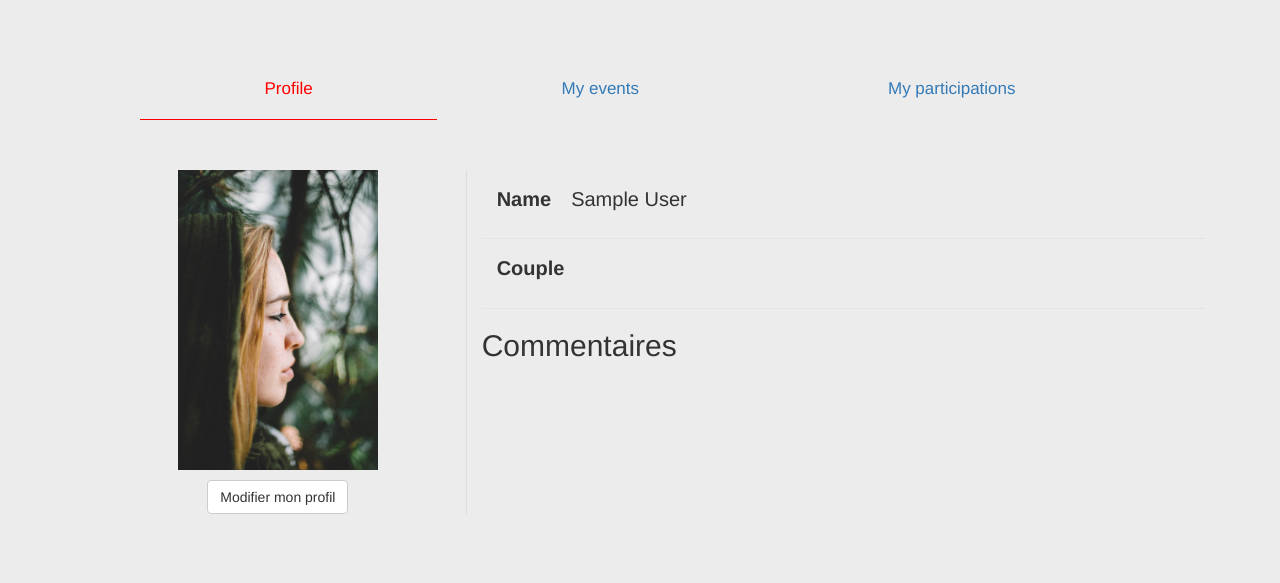
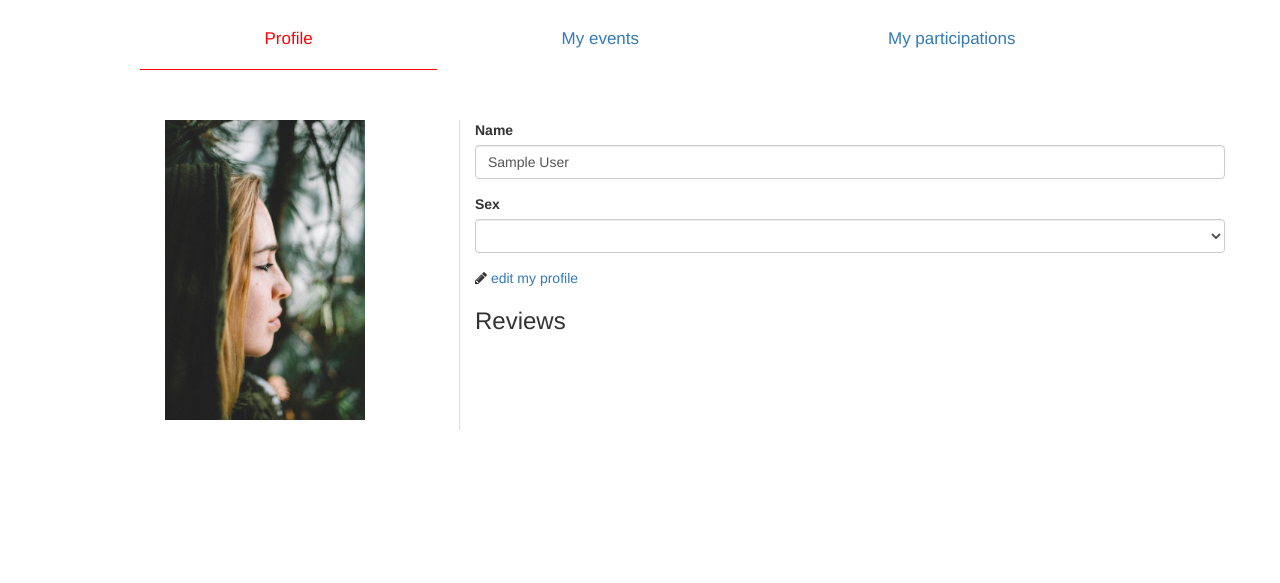
Before and after one commit to stephwithunaccent/rails-airbnb-clone, a Rails app: template app/views/users/show.html.erb in a window 1280 px wide. Shown: the top 583 px of the page. Run offline with Rails 7, Linux system fonts and the light colour scheme; the template is opened without the code that fills it, so the values that code supplies are empty; the visitor is signed in with stand-in values (Sample User, id 1); style sheets or scripts are compiled from the project's sources; some libraries are stand-ins or nearby versions.

Commit message:
update view user#show

```diff
--- a/app/assets/stylesheets/pages/_index.scss
+++ b/app/assets/stylesheets/pages/_index.scss
@@ -1,4 +1,3 @@
 // Import page-specific CSS files here.
 @import "home";
-@import "profile";
 @import "tabs";
--- a/app/assets/stylesheets/pages/_profile.scss
+++ /dev/null
@@ -1,18 +0,0 @@
-// * {
-//   border: 1px solid black;
-// }
-
-
-
-.nav-tabs { border-bottom: 2px solid #DDD; }
-.nav-tabs > li.active > a, .nav-tabs > li.active > a:focus, .nav-tabs > li.active > a:hover { border-width: 0; }
-.nav-tabs > li > a { border: none; color: #666; }
-.nav-tabs > li.active > a, .nav-tabs > li > a:hover { border: none; color: #4285F4 !important; background: transparent; }
-.nav-tabs > li > a::after { content: ""; background: #4285F4; height: 2px; position: absolute; width: 100%; left: 0px; bottom: -1px; transition: all 250ms ease 0s; transform: scale(0); }
-.nav-tabs > li.active > a::after, .nav-tabs > li:hover > a::after { transform: scale(1); }
-.tab-nav > li > a::after { background: #21527d none repeat scroll 0% 0%; color: #fff; }
-.tab-pane { padding: 15px 0; }
-.tab-content{padding:20px}
-
-.card {background: #FFF none repeat scroll 0% 0%; box-shadow: 0px 1px 3px rgba(0, 0, 0, 0.3); margin-bottom: 30px; }
-body{ background: #EDECEC; padding:50px}
--- a/app/assets/stylesheets/pages/_tabs.scss
+++ b/app/assets/stylesheets/pages/_tabs.scss
@@ -1,3 +1,7 @@
+/** {
+  border: 1px solid black;
+}*/
+
 .tabs {
   display: flex;
   padding: 10px 70px 0 70px;
@@ -8,7 +12,7 @@
   text-decoration: none;
   color: red;
 }
-.tabs h3 {
+.tabs h2 {
   font-size: 17px;
   margin: 0;
 }
@@ -29,17 +33,24 @@
   padding-top: 50px;
 }
 .tab-content p {
-  font-size: 20px;
+  font-size: 18px;
 }
+
+
+input {
+  border-radius: 3px;
+  padding: 8px 10px;
+  border: 1px solid #DDD;
+}
+
 
 
 .profile-infos {
   display: flex;
   padding: 15px;
-  border-bottom: 1px dotted #ddd;
+  border-bottom: 1px solid #ddd;
 }
 .profile-label {
-  margin-right: 20px;
   font-weight: bold;
 }
 .border-right {
--- a/app/controllers/users_controller.rb
+++ b/app/controllers/users_controller.rb
@@ -1,5 +1,5 @@
 class UsersController < ApplicationController
-  before_action :set_user, only: [:show, :destroy, :edit]
+  before_action :set_user, only: [:show, :destroy, :edit, :update]
 
   def new
     @user = User.new
--- a/app/views/users/show.html.erb
+++ b/app/views/users/show.html.erb
@@ -1,72 +1,51 @@
 <div class="container">
-    <!-- Nav tabs -->
-    <!-- <ul class="nav nav-tabs text-center" role="tablist">
-      <li role="presentation" class="active"><a href="#home" aria-controls="home" role="tab" data-toggle="tab">Profil</a></li>
-      <li role="presentation"><a href="#profile" aria-controls="profile" role="tab" data-toggle="tab">Mes évènements</a></li>
-      <li role="presentation"><a href="#messages" aria-controls="messages" role="tab" data-toggle="tab">Mes participations</a></li>
-    </ul>
-
-    <!-- Tab panes -->
-    <!-- <div class="tab-content">
-      <div role="tabpanel" class="tab-pane fade in active" id="home">
-          <div class="row">
-            <div class="col-xs-12 col-sm-4 border-right">
-              <%= image_tag "avatar.jpg", width: 200, class: "profile_picture" %>
-              <div><%= link_to "Modifier mon profil", "#", {class: "btn btn-default"} %></div>
-            </div>
-            <div class="col-xs-12 col-sm-8"> -->
-           <!--    <p>Name: <%= @user.name %></p>
-              <p>Couple: <%= @user.sex %></p>
-              <h2>Commentaires</h2>
-            </div>
-          </div>
-      </div>
-      <div role="tabpanel" class="tab-pane fade in " id="profile">...</div>
-      <div role="tabpanel" class="tab-pane fade in " id="messages">...</div>
-      <div role="tabpanel" class="tab-pane fade in " id="settings">...</div>
-    </div> -->
 
     <div class="tabs text-center">
       <a class="tab active" data-target="#bio">
-        <h3>Profile</h3>
+        <h2>Profile</h2>
       </a>
       <a class="tab" data-target="#projects">
-        <h3>My events</h3>
+        <h2>My events</h2>
       </a>
       <a class="tab" data-target="#contact">
-        <h3>My participations</h3>
+        <h2>My participations</h2>
       </a>
     </div>
 
     <div class="container">
-      <div class="tab-content" id="bio">
-        <div class="row">
+      <div class="row tab-content" id="bio">
+        <div class="col-xs-12 col-sm-4 border-right">
+          <%= image_tag "avatar.jpg", width: 200, class: "profile_picture" %>
+        </div>
+        <div class="col-xs-12 col-sm-8">
+          <%= simple_form_for @user do |f| %>
+            <%= f.input :name, disabled: true %>
+            <%= f.input :sex, disabled: true, collection: ["Homme & Femme", "Homme & Homme", "Femme & Femme"] %>
+          <% end %>
+          <i class="fa fa-pencil" aria-hidden="true"></i><%= link_to " edit my profile", edit_user_path(@user) %>
+          <h3>Reviews</h3>
+        </div>
+
+
+        <div class="tab-content hidden" id="projects">
           <div class="col-xs-12 col-sm-4 border-right">
-            <%= image_tag "avatar.jpg", width: 200, class: "profile_picture" %>
-            <div class="text-center">
-              <%= link_to "Modifier mon profil", "#", {class: "btn btn-default"} %>
-            </div>
+
           </div>
-          <div class="col-xs-12 col-sm-8">
-            <div class="profile-infos">
-              <p class="profile-label name">Name</p>
-              <p><%= @user.name %></p>
-            </div>
-            <div class="profile-infos">
-              <p class="profile-label couple">Couple</p>
-              <p><%= @user.sex %></p>
-            </div>
-            <h2>Commentaires</h2>
+            <div class="col-xs-12 col-sm-8">
+              <%= simple_form_for @user do |f| %>
+              <%= f.input :name, disabled: true %>
+              <%= f.input :sex, disabled: true, collection: ["Homme & Femme", "Homme & Homme", "Femme & Femme"] %>
+              <% end %>
+            <i class="fa fa-pencil" aria-hidden="true"></i><%= link_to " edit my profile", edit_user_path(@user) %>
+            <h3>Reviews</h3>
           </div>
         </div>
+
+
+        <div class="tab-content hidden" id="contact">
+          <p>Contact me if you want.</p>
+        </div>
       </div>
-      <div class="tab-content hidden" id="projects">
-        <p>Here are my projects.</p>
-      </div>
-      <div class="tab-content hidden" id="contact">
-        <p>Contact me if you want.</p>
-      </div>
-    </div>
 
     <script src="https://ajax.googleapis.com/ajax/libs/jquery/1.11.1/jquery.min.js"></script>
     <script src="javascript/tabs.js"></script>
--- a/app/views/users/update.html.erb
+++ /dev/null
@@ -1,2 +0,0 @@
-<h1>Users#update</h1>
-<p>Find me in app/views/users/update.html.erb</p>
--- a/config/routes.rb
+++ b/config/routes.rb
@@ -1,15 +1,7 @@
 Rails.application.routes.draw do
   get "users/:id", to: "users#show"
 
-  get 'users/new'
-
-  get 'users/create'
-
-  get 'users/destroy'
-
-  get 'users/edit'
-
-  get 'users/update'
+  resources :users, only: [:update, :edit, :show]
 
   root to: 'pages#home'
   # For details on the DSL available within this file, see http://guides.rubyonrails.org/routing.html
```
Also changed, not shown: app/views/users/edit.html.erb (+39 -2 lines).
